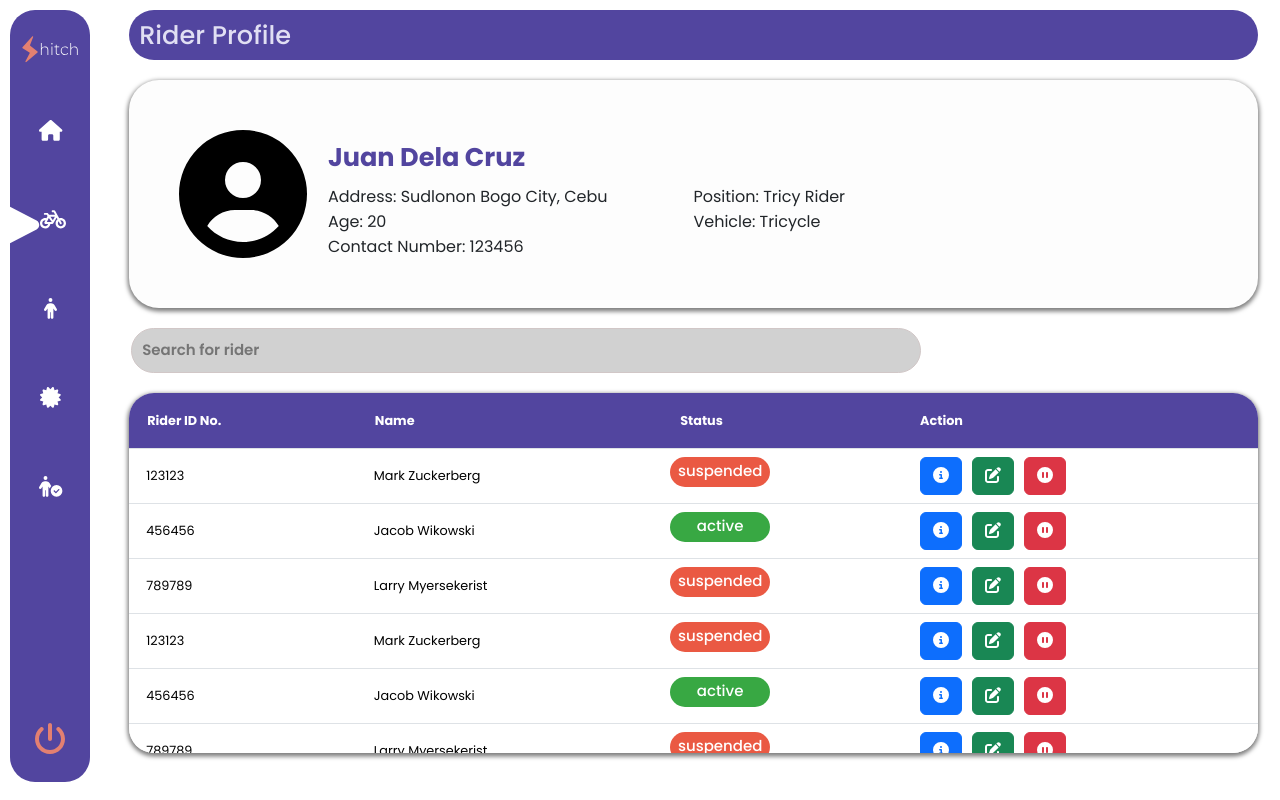
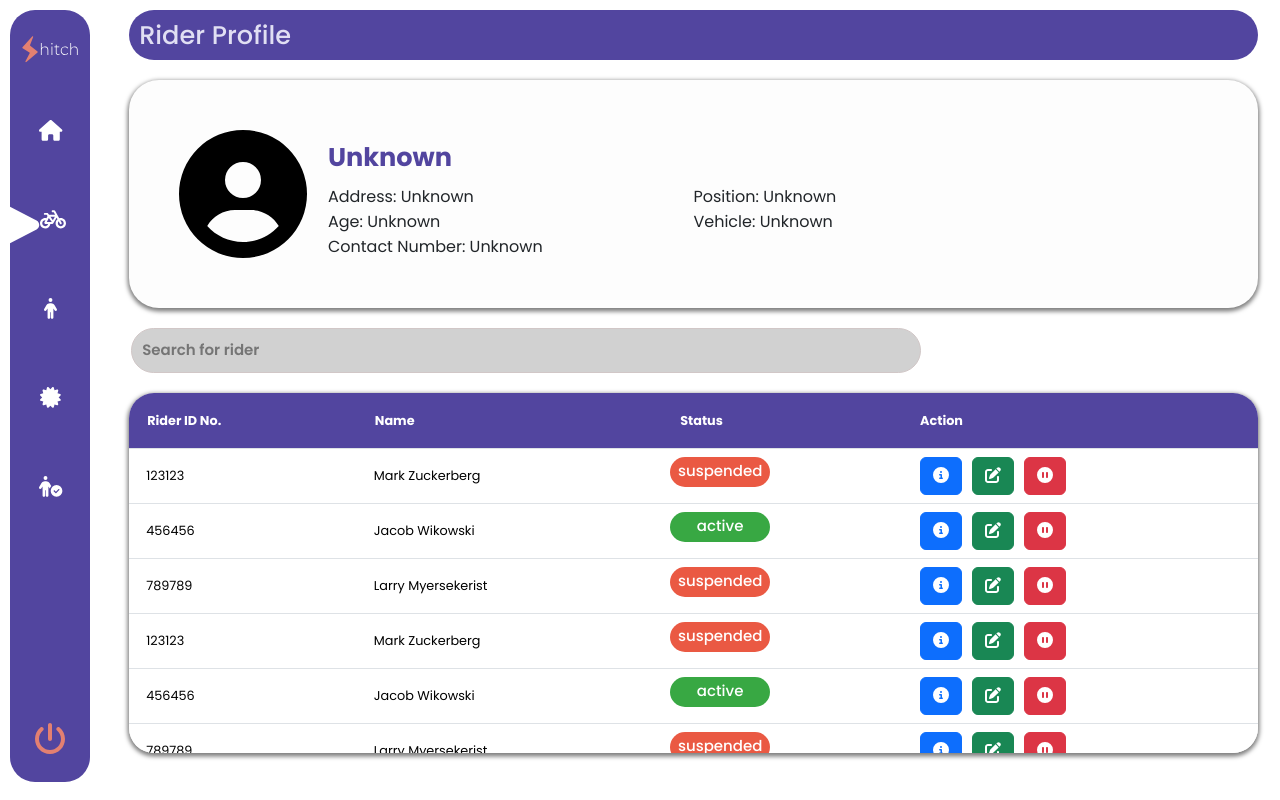
Before and after one commit to wingled22/pagyeonjaFrontEnd, a React (Vite) app: page /rider in a window 1280 px wide. Built offline with nearby package versions, Linux system fonts and the light colour scheme.

Commit message:
adjusted the visibility of rider profile

```diff
--- a/src/components/CommuterApproval/CommuterApprovalFilter.jsx
+++ b/src/components/CommuterApproval/CommuterApprovalFilter.jsx
@@ -15,8 +15,8 @@ import "../../assets/css/CommuterApproval/CommuterApprovalFilterStatus.css";
 const CommuterFilterStatus = () => {
   const StatusData = [
     { id: 55, status: "Pending" },
-    { id: 55, status: "Approved" },
-    { id: 55, status: "Rejected" },
+    { id: 56, status: "Approved" },
+    { id: 57, status: "Rejected" },
   ];
 
 
--- a/src/components/Rider/RiderProfile.jsx
+++ b/src/components/Rider/RiderProfile.jsx
@@ -1,52 +1,56 @@
 import { FontAwesomeIcon as Icon } from "@fortawesome/react-fontawesome";
-import {
-    faCircleUser
-} from "@fortawesome/free-solid-svg-icons";
-import { Col, Row, Input, Container } from 'reactstrap';
-const RiderProfile = () => {
-    return (
-        <>
-            <div className="box-header">
-                <div className="rectangle-header">
-                    <div className="label">
-                        <h2 className="text-wrapper">Rider Profile</h2>
-                    </div>
-                </div>
+import { faCircleUser } from "@fortawesome/free-solid-svg-icons";
+import { Col, Row } from "reactstrap";
 
-                <div className="rect-profile">
+const RiderProfile = ({ rider = {}, visible }) => {
+  const {
+    name = "Unknown",
+    address = "Unknown",
+    position = "Unknown",
+    age = "Unknown",
+    vehicle = "Unknown",
+    contactNumber = "Unknown",
+  } = rider;
 
-                        <Row>
-                            <Col md={3} lg={3} sm={3} xs={2}  className="prof-col">
-                                <Icon className="profile-img" icon={faCircleUser} color='black' />
-                            </Col>
-
-                            <Col md={6} lg={7} sm={5} xs={6} style={{marginLeft: "120px", marginTop: "10px"}}>
-                                <Row className="name-row">
-                                    <p className="text-ridername">Juan Dela Cruz</p>
-                                </Row>
-                                <Row className="details-row" >
-                                    <p className="text-detailsrider">
-                                        <span className="mr-4" >Address: Sudlonon Bogo City, Cebu</span>
-                                        <br/>
-                                        <span className="mr-4">Position: Cab Rider</span>
-                                        <br />
-                                        <span className="mr-4">Age: 20</span>
-                                        <br/>
-                                        <span className="mr-4">Vehicle No: 47548</span>
-                                        <br />
-                                        <span>Contact Number: 09564457889</span>
-                                    </p>
-                                </Row>
-                            </Col>
-
-
-                        </Row>
-
-
-                </div>
-            </div>
-        </>
-    );
-}
+  return (
+    <div className={`box-header ${visible ? "visible" : "hidden"}`}>
+      <div className="rect-profile">
+        <Row>
+          <Col md={3} lg={2} sm={3} xs={2} className="prof-col">
+            <Icon className="profile-img" icon={faCircleUser} color="black" />
+          </Col>
+          <Col md={7} lg={8} sm={7} xs={10}>
+            <Row className="name-row mt-5">
+              <p className="text-ridername">{name}</p>
+            </Row>
+            <Row className="mt-2">
+              <Row style={{ marginBottom: -15 }}>
+                <Col>
+                  <p>Address: {address}</p>
+                </Col>
+                <Col>
+                  <p>Position: {position}</p>
+                </Col>
+              </Row>
+              <Row style={{ marginBottom: -15 }}>
+                <Col>
+                  <p>Age: {age}</p>
+                </Col>
+                <Col>
+                  <p>Vehicle: {vehicle}</p>
+                </Col>
+              </Row>
+              <Row style={{ marginBottom: -15 }}>
+                <Col>
+                  <p>Contact Number: {contactNumber}</p>
+                </Col>
+              </Row>
+            </Row>
+          </Col>
+        </Row>
+      </div>
+    </div>
+  );
+};
 
 export default RiderProfile;
--- a/src/components/Rider/RiderTable.jsx
+++ b/src/components/Rider/RiderTable.jsx
@@ -11,20 +11,24 @@ import { Table } from "reactstrap";
 import RiderDetailsModal from "./RiderDetailsModal";
 import RiderSuspensionModal from "./RiderSuspensionModal";
 import RiderUpdateModal from "../Rider/RiderUpdateModal.jsx";
-const RiderTable = () => {
+import RiderProfile from "./RiderProfile";
+const RiderTable = ({setProfileVisible} ) => {
   const [modalOpen, setModalOpen] = useState(false);
   const [modalSuspension, setModalSuspension] = useState(false);
-    const toggleSuspension = () => setModalSuspension(!modalSuspension);
+  const toggleSuspension = () => setModalSuspension(!modalSuspension);
+  const [modalupdaterider, setModalupdaterider] = useState(false);
+  const [selectedRider, setSelectedRider] = useState(null);
   const toggleModal = (rider) => {
-
     setModalOpen(!modalOpen);
   };
 
-  const [modalupdaterider, setModalupdaterider] =useState(false);
-  const updatetoggle = () =>{
+  const updatetoggle = () => {
     setModalupdaterider(!modalupdaterider);
   }
-
+  const handleRowClick = (rider) => {
+    setSelectedRider(rider);
+    setProfileVisible(true);
+  };
   const data = [
     { id: 1, riderId: "123123", name: "Mark Zuckerberg", status: "suspended" },
     { id: 2, riderId: "456456", name: "Jacob Wikowski", status: "active" },
@@ -66,7 +70,9 @@ const RiderTable = () => {
       <RiderDetailsModal isOpen={modalOpen} toggle={() => toggleModal(null)} />
       <RiderSuspensionModal isOpen={modalSuspension} untoggle={toggleSuspension} />
 
-      <RiderUpdateModal isOpen={modalupdaterider} toggle={()=> updatetoggle()} />
+      <RiderUpdateModal isOpen={modalupdaterider} toggle={() => updatetoggle()} />
+
+
       <div className="search-box">
         <input type="text" placeholder="Search for rider" />
       </div>
@@ -82,9 +88,9 @@ const RiderTable = () => {
           </thead>
           <tbody className="rider-tbody">
             {data.map((rider) => (
-              <tr key={rider.id}>
-                <td style={{padding: "17px"}} className="rider-td">{rider.riderId}</td>
-                <td style={{padding: "17px"}} className="rider-td">{rider.name}</td>
+              <tr key={rider.id} onClick={() => handleRowClick(rider)}>
+                <td style={{ padding: "17px" }} className="rider-td">{rider.riderId}</td>
+                <td style={{ padding: "17px" }} className="rider-td">{rider.name}</td>
                 <td className="rider-td">
                   <p
                     className="status-circle"
@@ -115,7 +121,7 @@ const RiderTable = () => {
                     <Icon icon={faPenToSquare} color="white" />
                   </button>
                   <button className="btn btn-danger"
-                     onClick={() => {toggleSuspension()}}
+                    onClick={() => { toggleSuspension() }}
                   >
                     <Icon icon={faCirclePause} color="white" />
                   </button>
@@ -125,6 +131,7 @@ const RiderTable = () => {
           </tbody>
         </Table>
       </div>
+
     </>
   );
 };
--- a/src/components/RiderProfile.jsx
+++ /dev/null
@@ -1,61 +0,0 @@
-import { FontAwesomeIcon as Icon } from "@fortawesome/react-fontawesome";
-import { faCircleUser } from "@fortawesome/free-solid-svg-icons";
-import { Col, Row, Input, Container } from "reactstrap";
-const RiderProfile = () => {
-  return (
-    <>
-      <div className="box-header">
-        <div className="rectangle-header">
-          <div className="label">
-            <h2 className="rider-profile-header">Rider Profile</h2>
-          </div>
-        </div>
-
-        <div className="rect-profile">
-          <Row>
-            <Col md={3} lg={2} sm={3} xs={2} className="prof-col">
-              <Icon className="profile-img" icon={faCircleUser} color="black" />
-            </Col>
-
-            <Col
-              md={7}
-              lg={8}
-              sm={7}
-              xs={10}
-              // style={{ marginLeft: "60px", marginTop: "40px" }}
-            >
-              <Row className="name-row mt-5">
-                <p className="text-ridername">Juan Dela Cruz</p>
-              </Row>
-              <Row className="mt-2">
-                <Row style={{ marginBottom: -15 }}>
-                  <Col>
-                    <p>Address: Sudlonon Bogo City, Cebu</p>
-                  </Col>
-                  <Col>
-                    <p>Position: Tricy Rider</p>
-                  </Col>
-                </Row>
-                <Row style={{ marginBottom: -15 }}>
-                  <Col>
-                    <p>Age: 20</p>
-                  </Col>
-                  <Col>
-                    <p>Vehicle: Tricycle</p>
-                  </Col>
-                </Row>
-                <Row style={{ marginBottom: -15 }}>
-                  <Col>
-                    <p>Contact Number: 123456</p>
-                  </Col>
-                </Row>
-              </Row>
-            </Col>
-          </Row>
-        </div>
-      </div>
-    </>
-  );
-};
-
-export default RiderProfile;
--- a/src/routes/RiderPage.jsx
+++ b/src/routes/RiderPage.jsx
@@ -1,31 +1,31 @@
 import "../assets/css/RiderPage.css";
+import { useState } from "react";
 import RiderTable from "../components/Rider/RiderTable.jsx";
-import RiderProfile from "../components/RiderProfile.jsx";
+import RiderProfile from "../components/Rider/RiderProfile.jsx";
 import { Row, Col, Container } from "reactstrap";
+
 const RiderPage = () => {
+  const [profileVisible, setProfileVisible] = useState(false);
+
   return (
     <>
-      {/* <Container> */}
-      {/* <Row className="Row1">
-        <RiderProfile />
-      </Row>
-
-      <Row className="Row2">
-        <RiderTable />
-      </Row> */}
       <Container fluid={true}>
         <Row>
           <Col>
-            <RiderProfile />
+            <div className="rectangle-header">
+              <div className="label">
+                <h2 className="rider-profile-header">Rider Profile</h2>
+              </div>
+            </div>
+            <RiderProfile visible={profileVisible} />
           </Col>
         </Row>
         <Row>
           <Col>
-            <RiderTable />
+            <RiderTable setProfileVisible={setProfileVisible} />
           </Col>
         </Row>
       </Container>
-      {/* </Container> */}
     </>
   );
 };
```
Also changed, not shown: src/components/Rider/RiderDocumentViewerModal.jsx (+14 -5 lines).
